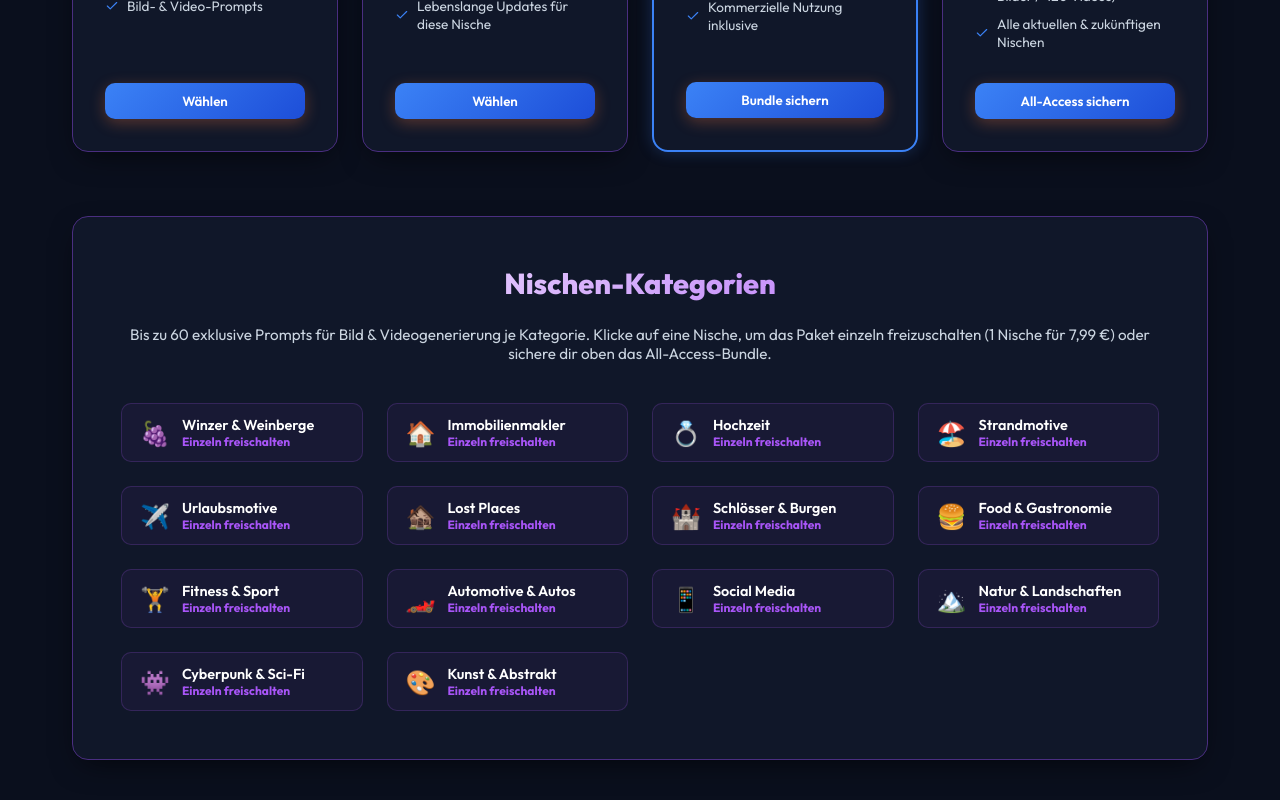
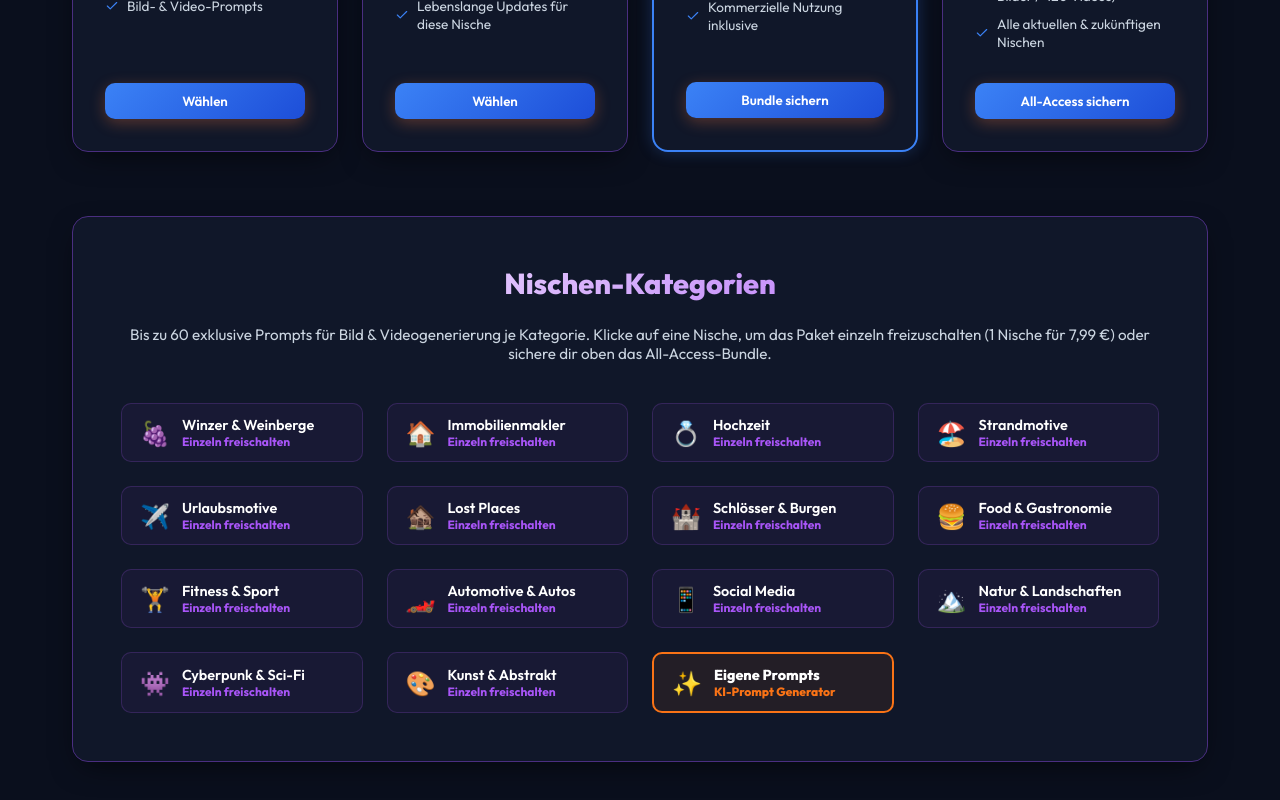
Before and after one commit to ruebecke-sudo/ai-bild-video-generator, a Next.js app: page /pricing in a window 1280 px wide. Shown: the part 2378-3178 px from the top of the page. Built offline with nearby package versions, Linux system fonts and the light colour scheme; no server answers.

Commit message:
feat: add 'Eigene Prompts' category to pricing categories grid with secondary color styling

```diff
--- a/src/pages/pricing.js
+++ b/src/pages/pricing.js
@@ -668,8 +668,38 @@ export default function Pricing() {
                 { id: 'socialmedia', name: 'Social Media', icon: '📱' },
                 { id: 'nature', name: 'Natur & Landschaften', icon: '🏔️' },
                 { id: 'cyberpunk', name: 'Cyberpunk & Sci-Fi', icon: '👾' },
-                { id: 'artistic', name: 'Kunst & Abstrakt', icon: '🎨' }
-              ].map((item, index) => (
+                { id: 'artistic', name: 'Kunst & Abstrakt', icon: '🎨' },
+                { id: 'custom_prompts', name: 'Eigene Prompts', icon: '✨', isCustom: true }
+              ].map((item, index) => {
+                if (item.isCustom) {
+                  return (
+                    <Link
+                      key={index}
+                      href="/prompts"
+                      className="hover-scale"
+                      style={{
+                        display: 'flex',
+                        alignItems: 'center',
+                        gap: '12px',
+                        background: 'rgba(249, 115, 22, 0.08)',
+                        padding: '12px 18px',
+                        borderRadius: '10px',
+                        border: '2px solid var(--secondary)',
+                        cursor: 'pointer',
+                        transition: 'all 0.2s',
+                        textDecoration: 'none'
+                      }}
+                      title="Eigene exklusive Nischenprompts generieren"
+                    >
+                      <span style={{ fontSize: '1.5rem' }}>{item.icon}</span>
+                      <div style={{ display: 'flex', flexDirection: 'column' }}>
+                        <span style={{ color: '#fff', fontWeight: 800, fontSize: '0.9rem' }}>{item.name}</span>
+                        <span style={{ color: 'var(--secondary)', fontSize: '0.75rem', fontWeight: 800 }}>KI-Prompt Generator</span>
+                      </div>
+                    </Link>
+                  )
+                }
+                return (
                   <div
                     key={index}
                     onClick={() => handleCheckout({ name: `Nische - ${item.name}`, priceId: 'price_1TjFpmCNQcSoGQI6fkHIYXgW', credits: 200, categoryId: item.id })}
@@ -693,7 +723,8 @@ export default function Pricing() {
                       <span style={{ color: 'var(--primary)', fontSize: '0.75rem', fontWeight: 700 }}>Einzeln freischalten</span>
                     </div>
                   </div>
-              ))}
+                )
+              })}
             </div>
           </div>
 
```
Lines whose indentation alone changed are shown as unchanged.
